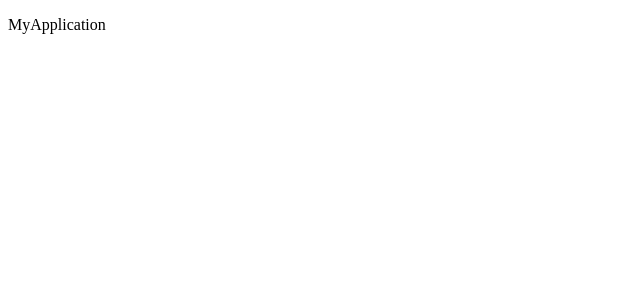
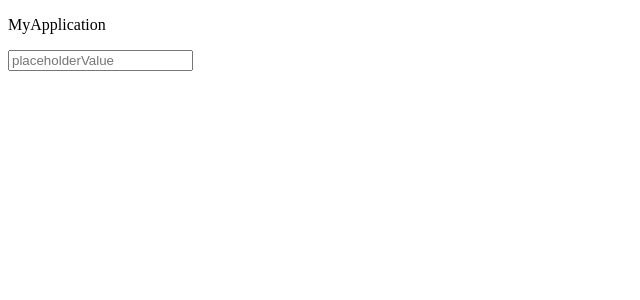
Before and after one commit to Bhagyalakshmiinala/AngularProject, an Angular app in the folder MyApplication/: page / in a window 1280 px wide. Shown: the top 300 px of the page, without its empty margins (0-640 px from the left). Built offline with nearby package versions, Linux system fonts and the light colour scheme.

Commit message:
Added Inputtag

```diff
--- a/MyApplication/src/app/app.component.html
+++ b/MyApplication/src/app/app.component.html
@@ -1 +1,2 @@
 <p> {{title}}</p>
+<input placeholder="placeholderValue">
--- a/MyApplication/src/app/app.component.ts
+++ b/MyApplication/src/app/app.component.ts
@@ -10,5 +10,6 @@ import { RouterOutlet } from '@angular/router';
 })
 export class AppComponent {
   title = 'MyApplication';
+  placeholderValue="Enter";
 
 }
```
